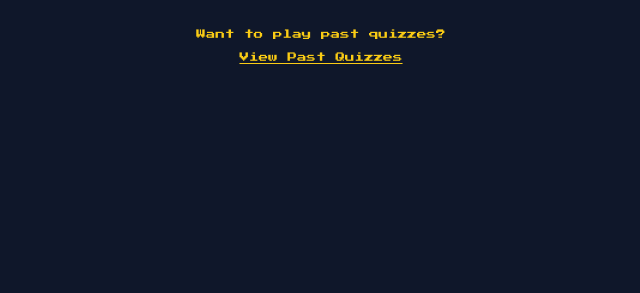
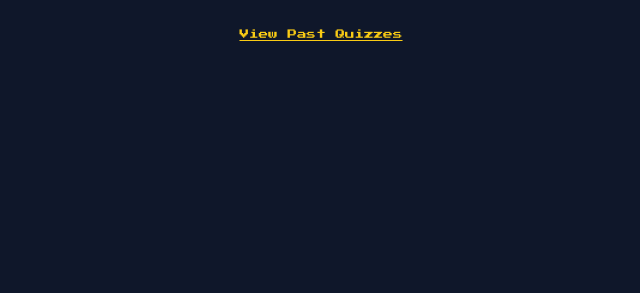
Before and after one commit to devgreeny/starting5, a Flask app: template app/templates/results.html in a window 1280 px wide. Shown: the part 127-420 px from the top of the page, without its empty margins (319-959 px from the left). Run offline with Flask 3, Linux system fonts and the light colour scheme; the template is opened without the code that fills it, so the values that code supplies are empty.

Commit message:
Simplify past quizzes modal

```diff
--- a/app/templates/_archive_modal.html
+++ b/app/templates/_archive_modal.html
@@ -1,5 +1,3 @@
 <div id="archive-modal" class="archive-modal">
-  <h3>Past Quizzes</h3>
   <ul id="archive-list"></ul>
-  <a href="#" id="close-archive" class="leaderboard-link">Close</a>
 </div>
--- a/app/templates/results.html
+++ b/app/templates/results.html
@@ -158,7 +158,7 @@
       {% if show_leaderboard %}
       <a href="#" id="view-leaderboard" class="leaderboard-link">view leaderboard</a>
       {% endif %}
-      <p class="past-quiz-line">Want to play past quizzes? <a href="#" id="view-past-quizzes" class="leaderboard-link">View Past Quizzes</a></p>
+      <p class="past-quiz-line"><a href="#" id="view-past-quizzes" class="leaderboard-link">View Past Quizzes</a></p>
       {% include '_archive_modal.html' %}
     </div>
   </div>
```
